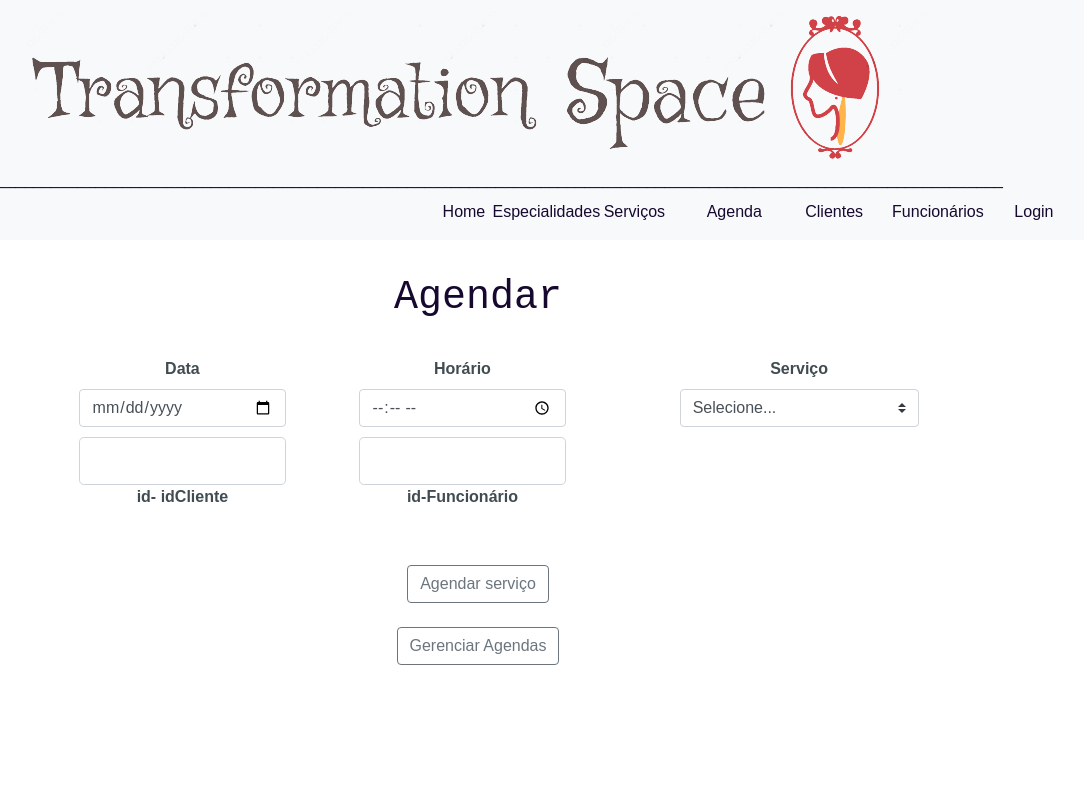
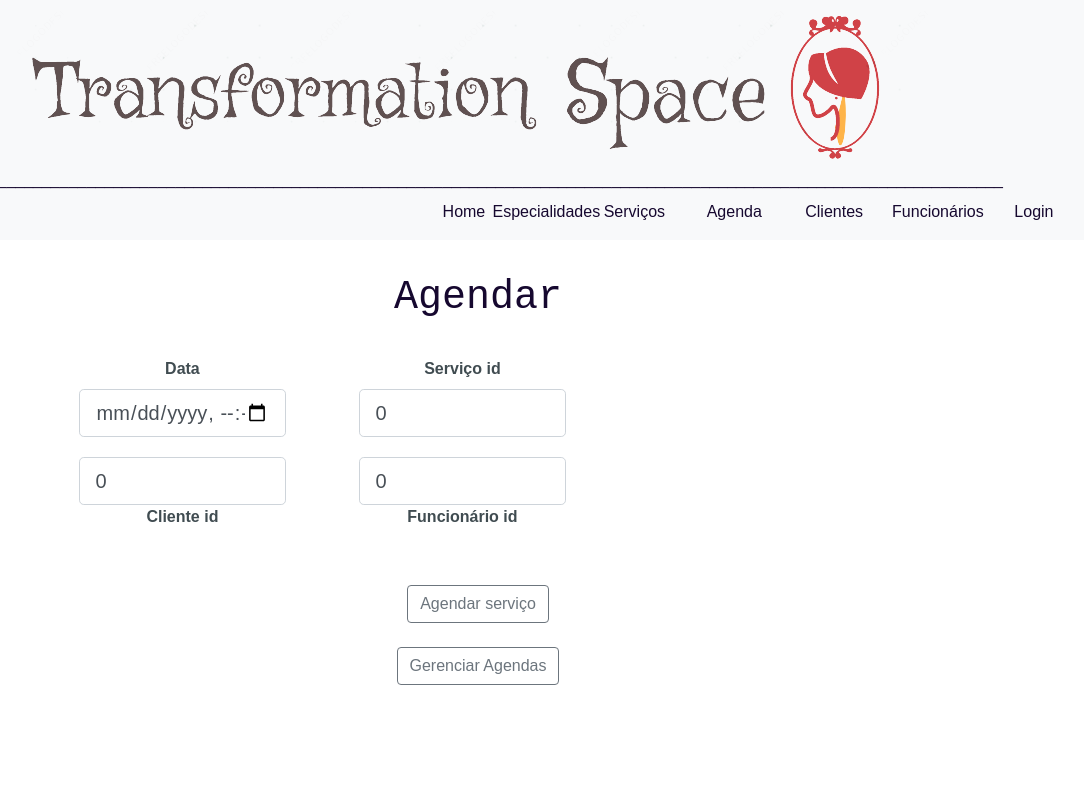
Before and after one commit to leegabriel17/Front-end-Angular-Saloes-de-Beleza, an Angular app: page /agenda in a window 1280 px wide. Shown: the top 800 px of the page, without its empty margins (162-1246 px from the left). Built offline with nearby package versions, Linux system fonts and the light colour scheme; what angular-bootstrap-md would draw is missing.

Commit message:
agedamento cadastro

```diff
--- a/src/app/agenda/agenda.component.html
+++ b/src/app/agenda/agenda.component.html
@@ -1,14 +1,15 @@
 <div class="container" id="agendamento">
     <br><h1 id="titulo">Agendar</h1>
 
-    <form>
         <div class="form-row">
+
             <div class="col-md-4">
                 <div class="form-row">
                     <div class="col-md-5"></div>
                     <div class="col-md-7">
-                    <label for="">Data</label>
-                    <input class="form-control" id="date" type="date">
+                        <label for="form-lg">Data</label>
+                        <input id="form-lg" class="form-control form-control-lg"
+                        type="datetime-local" mdbInput [(ngModel)]="request.dataAgendada" required>
                     </div>
                 </div>
             </div>
@@ -17,41 +18,26 @@
                 <div class="form-row">
                     <div class="col-md-2"></div>
                     <div class="col-md-7">
-                    <label for="">Horário</label>
-                    <input class="form-control" type="time" id="appt" name="appt"
-                    min="09:00" max="18:00" required>
-                </div>
-                <div class="col-md-3"></div>
+                        <div class="md-form md-outline">
+                            <label for="form-lg">Serviço id</label>
+                            <input id="form-lg" class="form-control form-control-lg"
+                            type="number" mdbInput [(ngModel)]="request.servicoId" required>
                         </div>
                     </div>
-        <div class="col-md-4">
-            <div class="form-row">
-                <div class="col-md-0"></div>
-                <div class="col-md-8">
-                    <label for="">Serviço</label>
-                    <select class="custom-select" id="inputGroupSelect01">
-                        <option selected>Selecione...</option>
-                        <option value="1">Relaxamento</option>
-                        <option value="2">Massagem</option>
-                        <option value="3">Cortes/Penteados</option>
-                        <option value="4">Maquiagem</option>
-                        <option value="4">Mãos</option>
-                        <option value="4">Pés</option>
-                        <option value="4">Barba/Bigode</option>
-                        <option value="4">Corte Masculino</option>
-                      </select>
-                </div>
-                <div class="col-md-4"></div>
                 </div>
             </div>
+        </div>
+
+        <div class="form-row">
 
             <div class="col-md-4">
                 <div class="form-row">
                     <div class="col-md-5"></div>
                     <div class="col-md-7">
-                    <div class="md-form md-outline form-lg">
-                        <input id="form-lg" class="form-control form-control-lg" type="number" mdbInput>
-                        <label for="form-lg">id- idCliente</label>
+                        <div class="md-form md-outline">
+                            <input id="form-lg" class="form-control form-control-lg"
+                            type="number" mdbInput [(ngModel)]="request.clienteId" required>
+                            <label for="form-lg">Cliente id</label>
                         </div>
                     </div>
                 </div>
@@ -62,16 +48,17 @@
                     <div class="col-md-2"></div>
                     <div class="col-md-7">
                         <div class="md-form md-outline form-lg">
-                        <input id="form-lg" class="form-control form-control-lg" type="number" mdbInput>
-                        <label for="form-lg">id-Funcionário</label>
-                      </div>
-                </div>
-                <div class="col-md-3"></div>
+                            <input id="form-lg" class="form-control form-control-lg"
+                            type="number" mdbInput [(ngModel)]="request.funcionarioId" required>
+                            <label for="form-lg">Funcionário id</label>
                         </div>
                     </div>
                 </div>
+            </div>
+
+        </div>
+
         <br>
-</form>
 
 <div>
 </div>
--- a/src/app/agenda/agenda.component.ts
+++ b/src/app/agenda/agenda.component.ts
@@ -1,4 +1,5 @@
 
+import { getLocaleDateTimeFormat } from '@angular/common';
 import { Component, OnInit } from '@angular/core';
 import { Cliente } from './agenda';
 import { RequestCreateAgenda } from './agenda.module';
@@ -12,15 +13,12 @@ import { AgendaService } from './agenda.service';
 })
 export class AgendaComponent implements OnInit {
 
-  cliente: Cliente;
-  servicosArray = [1, 0, 0, 1, 0, 0];
-
-  request: RequestCreateAgenda ={
-    cliente: '',
-    dataAgendada: '',
-    funcionario: '',
+  request: RequestCreateAgenda = {
     idAgendamento: 0,
-    servicosId: this.servicosArray
+    dataAgendada:'',
+    servicoId: 0,
+    clienteId: 0,
+    funcionarioId: 0
   }
 
   constructor( private service: AgendaService){}
--- a/src/app/gservico/gservico.component.ts
+++ b/src/app/gservico/gservico.component.ts
@@ -23,7 +23,6 @@ export class GservicoComponent implements OnInit {
   ngOnInit() {
 
   }
-
 
   salvar(){
     this.servico.createServico(this.request)
```
Also changed, not shown: src/app/agenda/agenda.module.ts (+4 -4 lines), 1 other file (tests, documents, lock files or other folders). Lines whose indentation alone changed are shown as unchanged.
